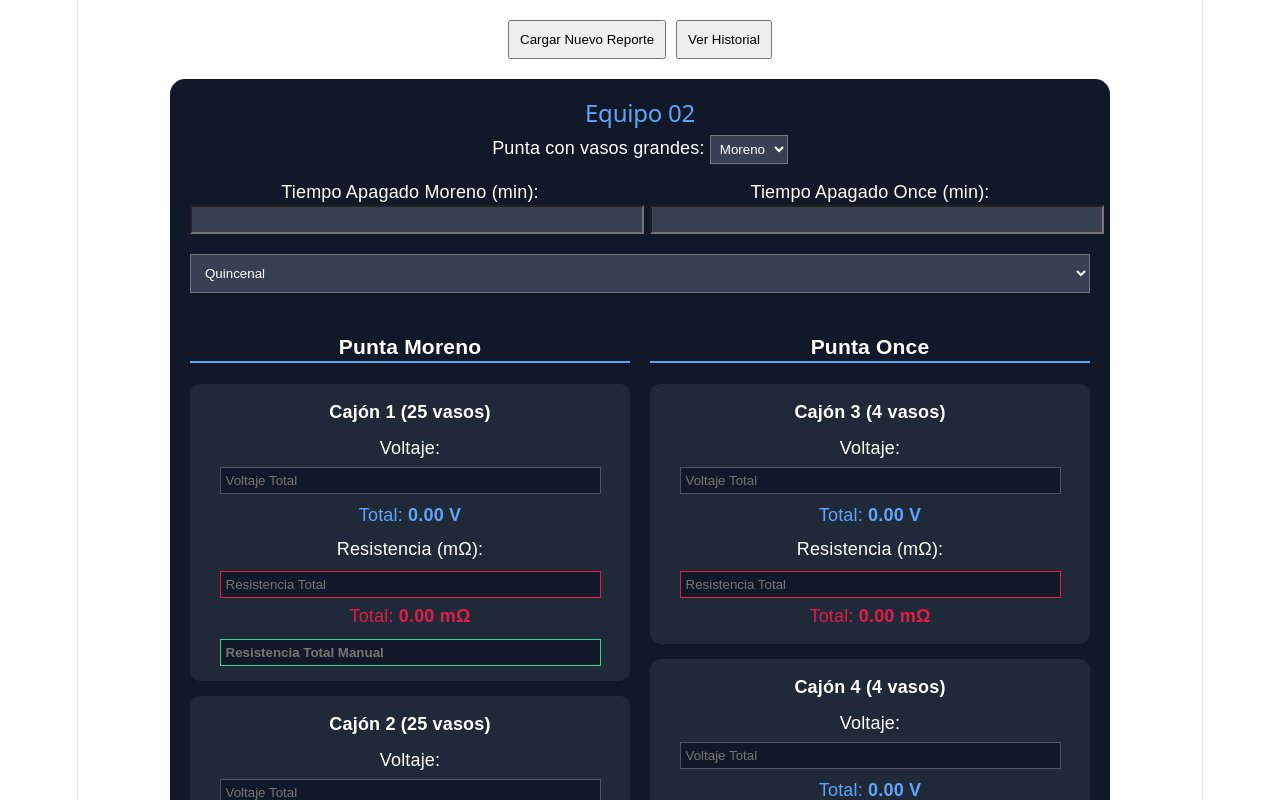
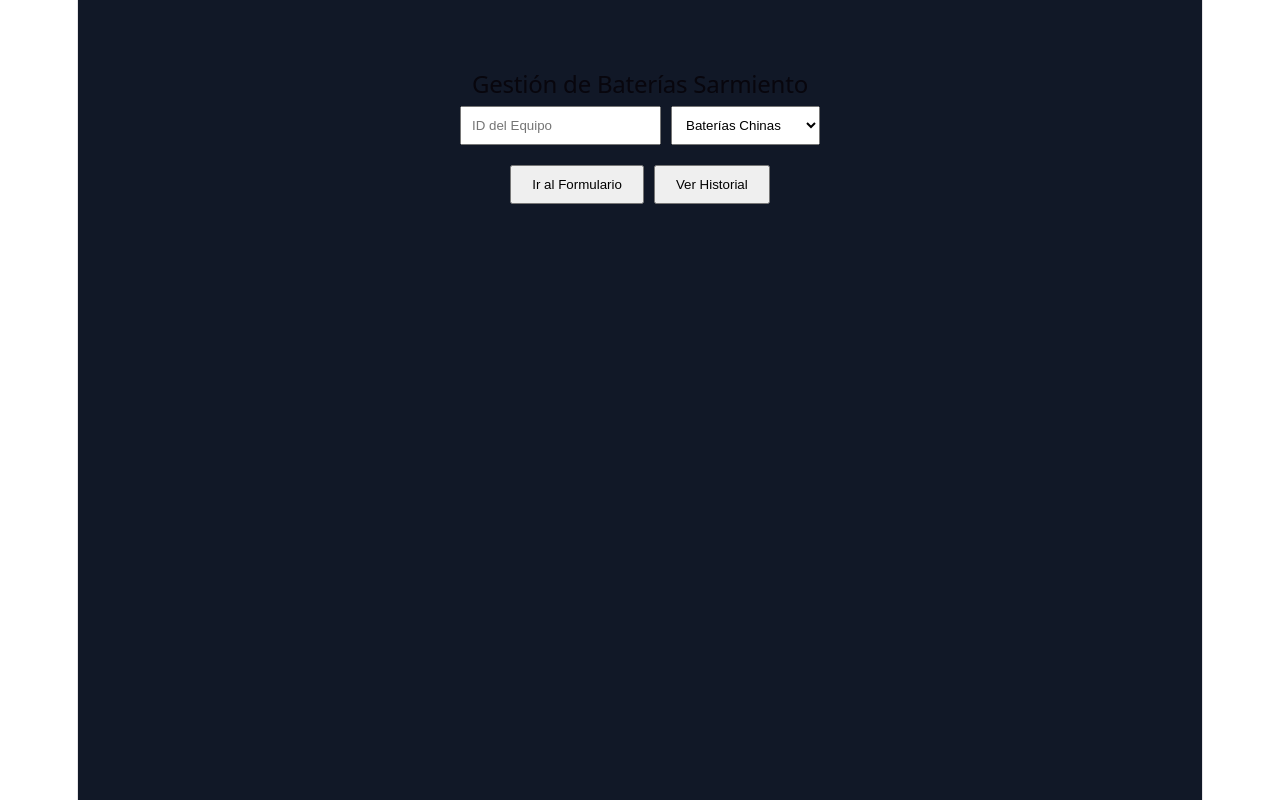
Before and after one commit to Matias0910/Baterias-Sarmiento, a React app in the folder Baterias-Sarmiento/frontend/: page / in a window 1280 px wide. Shown: the top 800 px of the page. Built offline with nearby package versions, Linux system fonts and the light colour scheme; the HTML template or start-up script is replaced by a standard one.

Commit message:
fix: recupero selector de tipo de batería y equipo

```diff
--- a/Baterias-Sarmiento/frontend/src/App.jsx
+++ b/Baterias-Sarmiento/frontend/src/App.jsx
@@ -3,29 +3,50 @@ import FormularioBateria from './FormularioBateria';
 import Historial from './Historial';
 
 export default function App() {
-  const [vista, setVista] = useState('formulario'); // 'formulario' o 'historial'
+  const [vista, setVista] = useState('menu'); // 'menu', 'formulario', 'historial'
+  const [config, setConfig] = useState({ equipoId: '', tipo: 'china' });
 
   return (
-    <div style={{ padding: '20px', fontFamily: 'sans-serif' }}>
-      <div style={{ marginBottom: '20px', textAlign: 'center' }}>
-        <button
-          onClick={() => setVista('formulario')}
-          style={{ marginRight: '10px', padding: '10px' }}
-        >
-          Cargar Nuevo Reporte
-        </button>
-        <button
-          onClick={() => setVista('historial')}
-          style={{ padding: '10px' }}
-        >
-          Ver Historial
-        </button>
-      </div>
+    <div style={{ padding: '20px', fontFamily: 'sans-serif', backgroundColor: '#111827', minHeight: '100vh' }}>
 
-      {vista === 'formulario' ? (
-        <FormularioBateria equipoId="02" tipo="china" />
-      ) : (
-        <Historial />
+      {/* MENU INICIAL */}
+      {vista === 'menu' && (
+        <div style={{ textAlign: 'center', color: 'white', marginTop: '50px' }}>
+          <h2>Gestión de Baterías Sarmiento</h2>
+          <div style={{ marginBottom: '20px' }}>
+            <input
+              placeholder="ID del Equipo"
+              value={config.equipoId}
+              onChange={(e) => setConfig({...config, equipoId: e.target.value})}
+              style={{ padding: '10px', marginRight: '10px' }}
+            />
+            <select
+              value={config.tipo}
+              onChange={(e) => setConfig({...config, tipo: e.target.value})}
+              style={{ padding: '10px' }}
+            >
+              <option value="china">Baterías Chinas</option>
+              <option value="estandar">Baterías Estándar</option>
+            </select>
+          </div>
+          <button onClick={() => setVista('formulario')} style={{ padding: '10px 20px', marginRight: '10px' }}>Ir al Formulario</button>
+          <button onClick={() => setVista('historial')} style={{ padding: '10px 20px' }}>Ver Historial</button>
+        </div>
+      )}
+
+      {/* VISTAS DINÁMICAS */}
+      {vista === 'formulario' && (
+        <>
+          <button onClick={() => setVista('menu')} style={{ marginBottom: '10px' }}>← Volver al Menú</button>
+          <FormularioBateria equipoId={config.equipoId} tipo={config.tipo} />
+        </>
+      )}
+
+      {vista === 'historial' && (
+        <>
+          <button onClick={() => setVista('menu')} style={{ marginBottom: '10px' }}>← Volver al Menú</button>
+          <Historial />
+        </>
       )}
     </div>
   );
```
